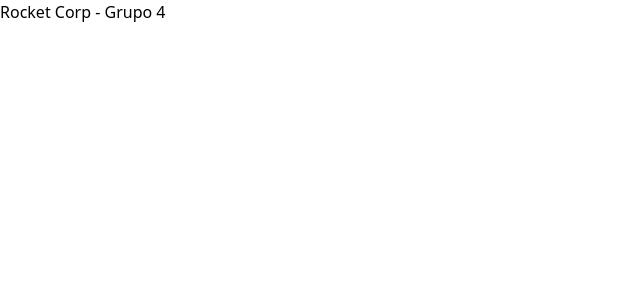
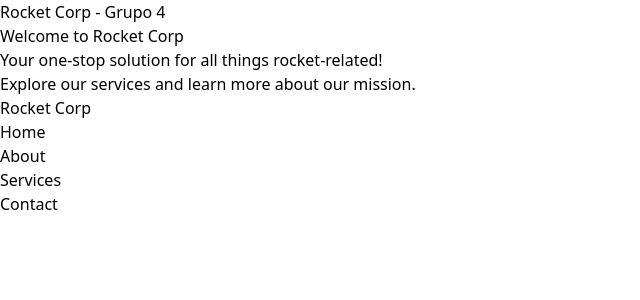
Before and after one commit to ArthurLins00/Rocketcorp-frontend, a React (Vite) app in the folder rocket-corp/: page / in a window 1280 px wide. Shown: the top 300 px of the page, without its empty margins (0-640 px from the left). Built offline with nearby package versions, Linux system fonts and the light colour scheme.

Commit message:
inicio da sidebar

```diff
--- a/rocket-corp/src/App.tsx
+++ b/rocket-corp/src/App.tsx
@@ -1,9 +1,11 @@
 import "./App.css";
+import { Home } from "./pages/home";
 
 function App() {
   return (
     <>
       <div>Rocket Corp - Grupo 4</div>
+      <Home />
     </>
   );
 }
--- /dev/null
+++ b/rocket-corp/src/components/Sidebar.tsx
@@ -0,0 +1,13 @@
+export const Sidebar = () => {
+  return (
+    <div className="sidebar">
+      <h2>Rocket Corp</h2>
+      <ul>
+        <li>Home</li>
+        <li>About</li>
+        <li>Services</li>
+        <li>Contact</li>
+      </ul>
+    </div>
+  );
+};
--- /dev/null
+++ b/rocket-corp/src/pages/home.tsx
@@ -0,0 +1,11 @@
+import { Sidebar } from "../components/Sidebar";
+export const Home = () => {
+  return (
+    <div className="home">
+      <h1>Welcome to Rocket Corp</h1>
+      <p>Your one-stop solution for all things rocket-related!</p>
+      <p>Explore our services and learn more about our mission.</p>
+      <Sidebar />
+    </div>
+  );
+};
```
